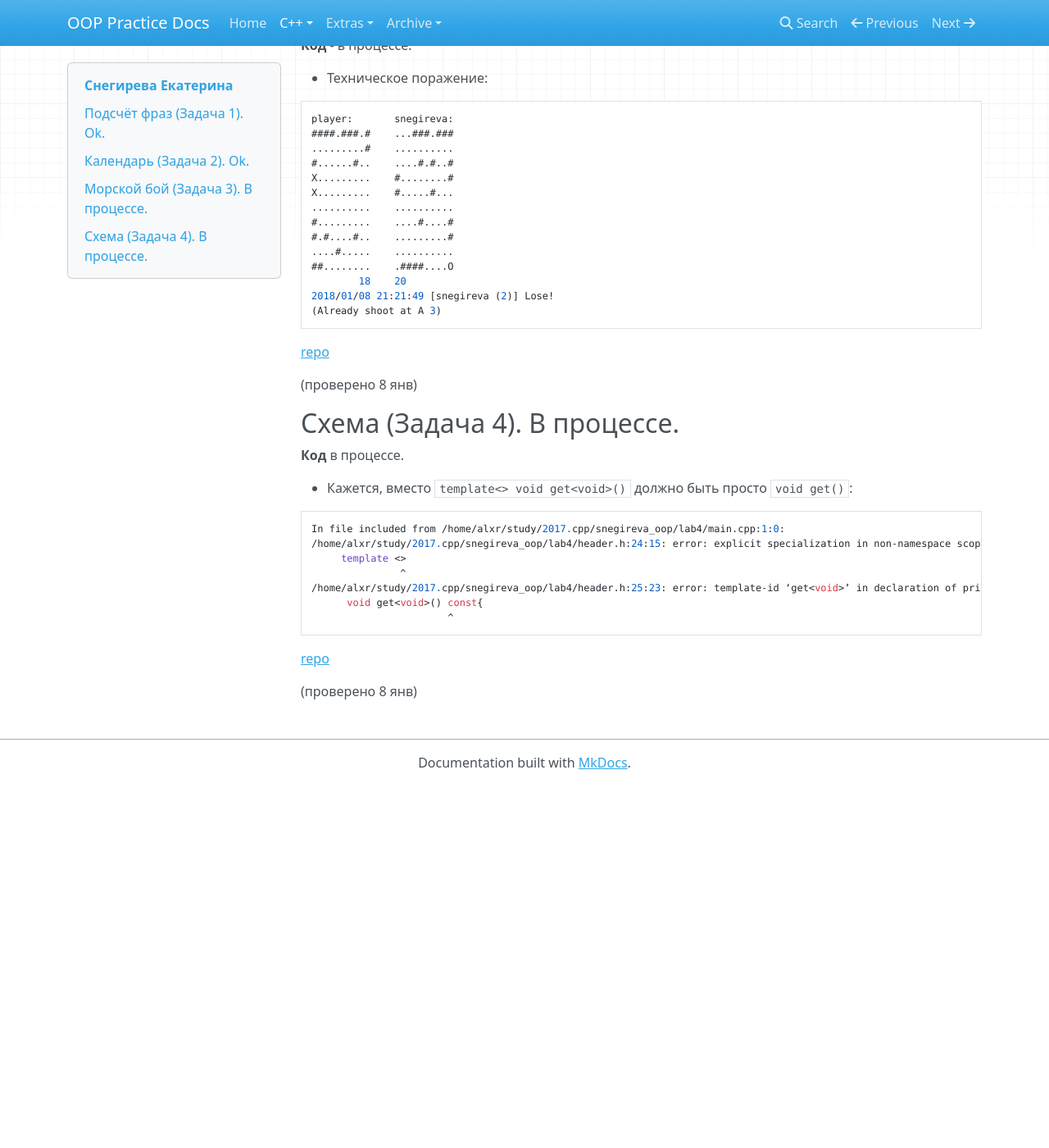
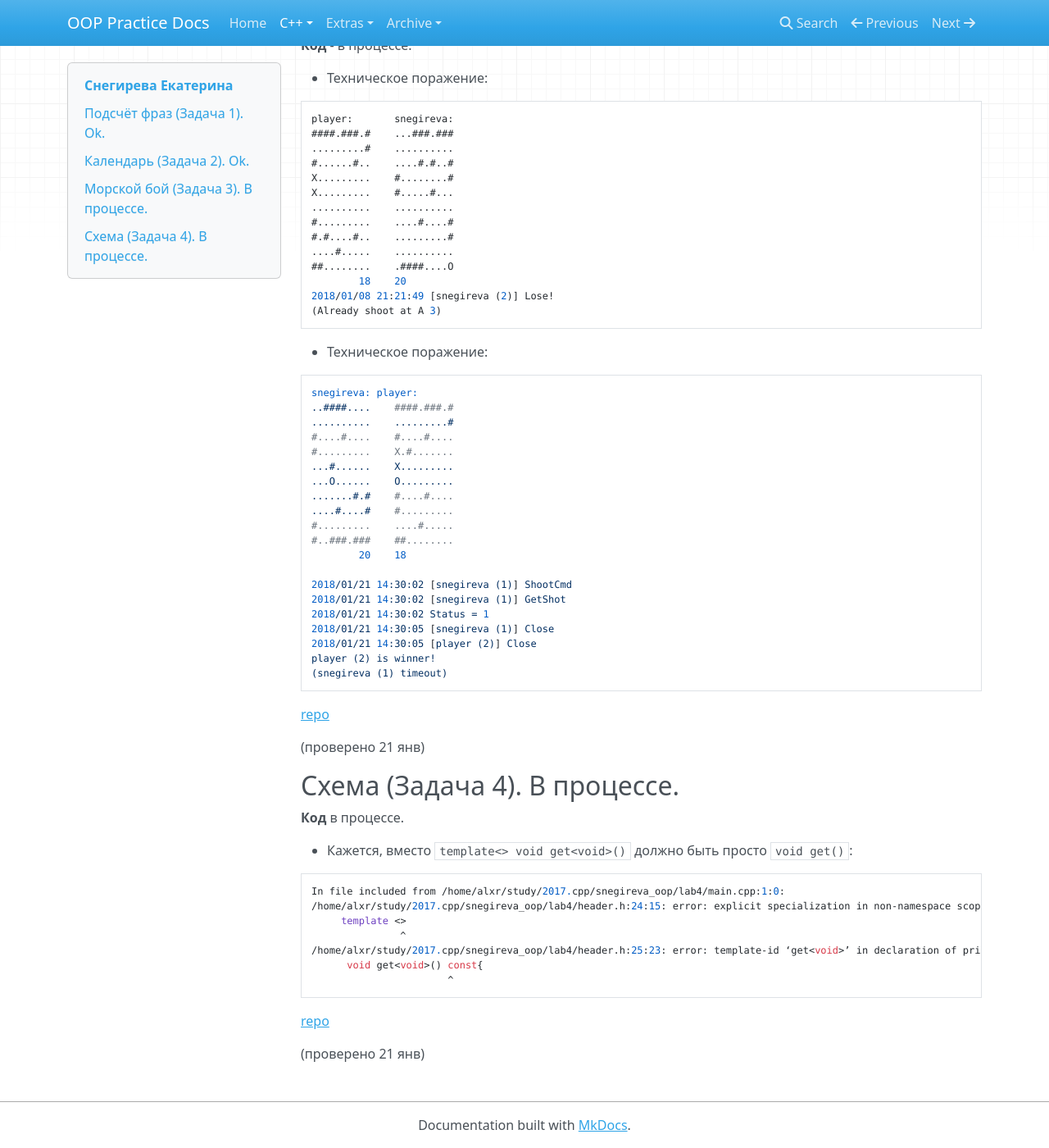
Before and after one commit to avoronkov/oop, an MkDocs documentation site: the page built from docs/2017.cpp/results/snegireva.md, in a window 1280 px wide and 1400 px high, scrolled down 1065 px. Shown: the whole window at 82% size. Built offline with MkDocs 1.6.1, drawn with Linux system fonts in a browser that asks for light colours; nearby versions of some CDN libraries; old or Windows-style settings are respelled for this version of MkDocs; before the commit the page ends 2023 px from its top, so only the background shows below that.

Commit message:
update results part 2

````diff
--- a/docs/2017.cpp/results/snegireva.md
+++ b/docs/2017.cpp/results/snegireva.md
@@ -68,9 +68,33 @@ X.........    #.....#...
 (Already shoot at A 3)
 ```
 
+- Техническое поражение:
+```
+snegireva: player:
+..####....    ####.###.#
+..........    .........#
+#....#....    #....#....
+#.........    X.#.......
+...#......    X.........
+...O......    O.........
+.......#.#    #....#....
+....#....#    #.........
+#.........    ....#.....
+#..###.###    ##........
+        20    18
+
+2018/01/21 14:30:02 [snegireva (1)] ShootCmd
+2018/01/21 14:30:02 [snegireva (1)] GetShot
+2018/01/21 14:30:02 Status = 1
+2018/01/21 14:30:05 [snegireva (1)] Close
+2018/01/21 14:30:05 [player (2)] Close
+player (2) is winner!
+(snegireva (1) timeout)
+```
+
 [repo](https://bitbucket.org/snegireva_oop/spyair_kek)
 
-(проверено 8 янв)
+(проверено 21 янв)
 
 ## Схема (Задача 4). В процессе.
 
@@ -89,4 +113,4 @@ In file included from /home/alxr/study/2017.cpp/snegireva_oop/lab4/main.cpp:1:0:
 
 [repo](https://bitbucket.org/snegireva_oop/spyair_kek)
 
-(проверено 8 янв)
+(проверено 21 янв)
````
Also changed, not shown: docs/2017.cpp/results.md (+5 -3 lines), docs/2017.cpp/results/chmil.md (+20 -4 lines), docs/2017.cpp/results/pushkov.md (+7 -7 lines), docs/index.md (+1 -1 lines).
